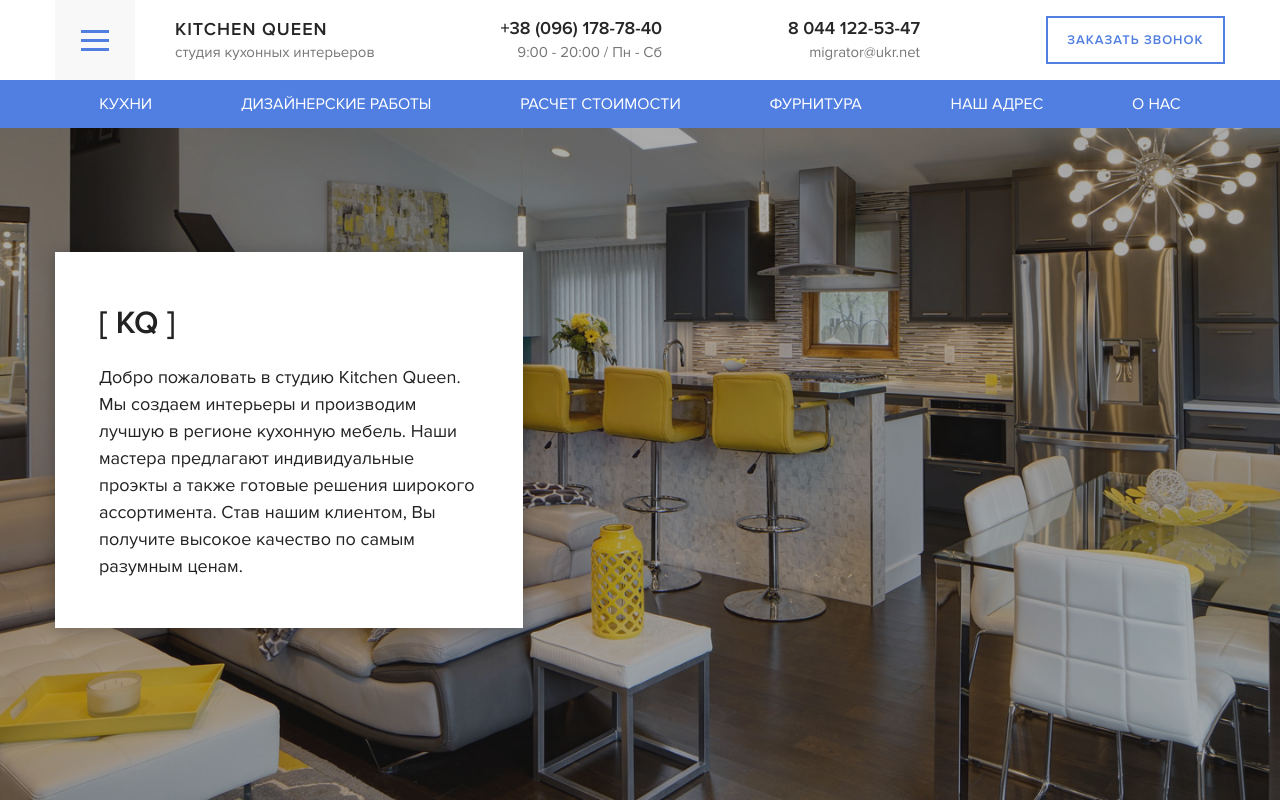
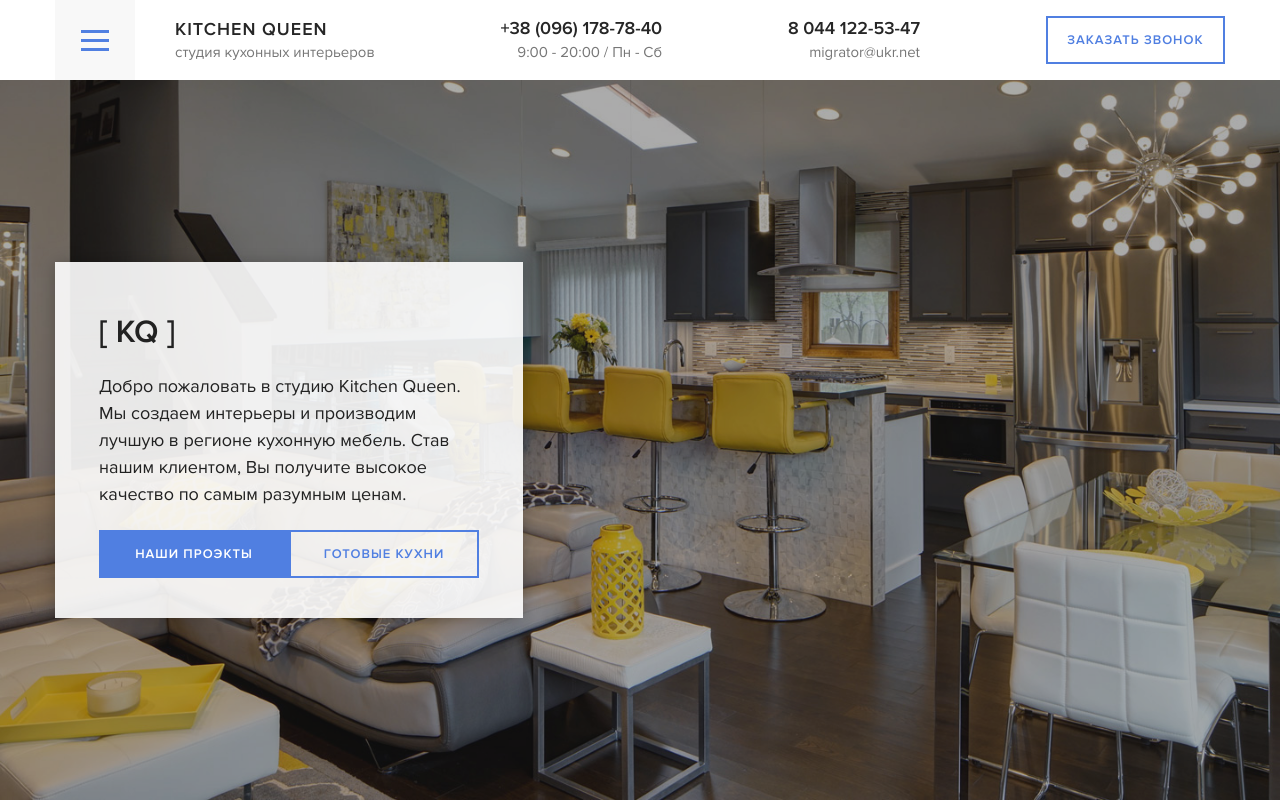
Before and after one commit to panteleimonov/template_01, a plain HTML site: page index.html in a window 1280 px wide. Drawn offline with Linux system fonts and the light colour scheme.

Commit message:
some changes in header

```diff
--- a/index.html
+++ b/index.html
@@ -11,7 +11,7 @@
 <body>
     <header class="header" style="background-image: url('img/kitchen-bg.jpg')">
 
-        <div class="navigation navigation__active">
+        <div class="navigation off-navigation__active">
             <nav class="container">
                 <ul>
                     <li> <a href="#"> Кухни</a></li>
@@ -58,10 +58,10 @@
                     <h1>[ KQ ]</h1>
                     <span>Добро пожаловать в студию Kitchen Queen.
                         Мы создаем интерьеры и производим лучшую в регионе кухонную мебель.
-                        Наши мастера предлагают индивидуальные проэкты а также готовые решения широкого ассортимента.
+                        <!-- Наши мастера предлагают индивидуальные проэкты а также готовые решения широкого ассортимента. -->
                         Став нашим клиентом, Вы получите высокое качество по самым разумным ценам.
                     </span>
-                    <!-- <div class="btn">Посмотреть наши кухни</div>  -->
+                    <div class="btn">Наши проэкты</div><div class="btn btn-transparent">Готовые кухни</div>
                 </div>
             </div>
             <!-- /.container -->
--- a/sass/style.sass
+++ b/sass/style.sass
@@ -26,12 +26,12 @@
 
 .hero
     .wrapper
-        background-color: rgba(#fff, 1)
+        background-color: rgba(#fff, 0.9)
         max-width: 40%
-        padding: 2rem 2.75rem 3rem
+        padding: 2rem 2.75rem 2.5rem
         box-shadow: $box_shadow
         .btn
-            width: 100%
+            width: 50%
         //margin: auto
         //text-align: center
     position: relative
@@ -44,7 +44,7 @@
     padding-top: 80px
     span
         display: block
-        // margin-bottom: 1.2em
+        margin-bottom: 1.2em
         line-height: 1.5
         font-size: 18px
         //+fontBold
```
Also changed, not shown: css/style.css, 1 other file.
